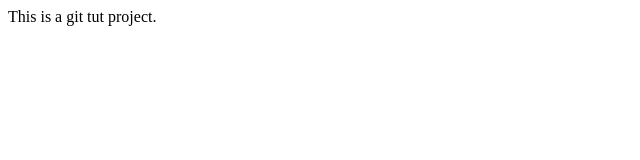
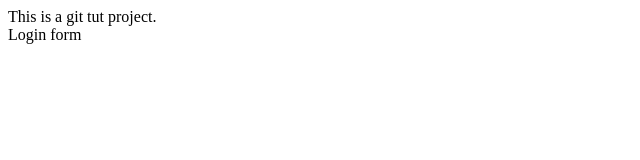
Before and after one commit to Sigayokake/sig_gitTut, a plain HTML site: page index.html in a window 1280 px wide. Shown: the full height of the page, 0-640 px from the left. Drawn offline with Linux system fonts and the light colour scheme.

Commit message:
Added login.html to login branch and included a loing form to the index.htm

```diff
--- a/index.html
+++ b/index.html
@@ -4,5 +4,7 @@
 </head>
 <body>
     This is a git tut project.
+
+    <form action="">Login form</form>
 </body>
 </html>
```
Also changed, not shown: login.html (added, +1 -0 lines).
